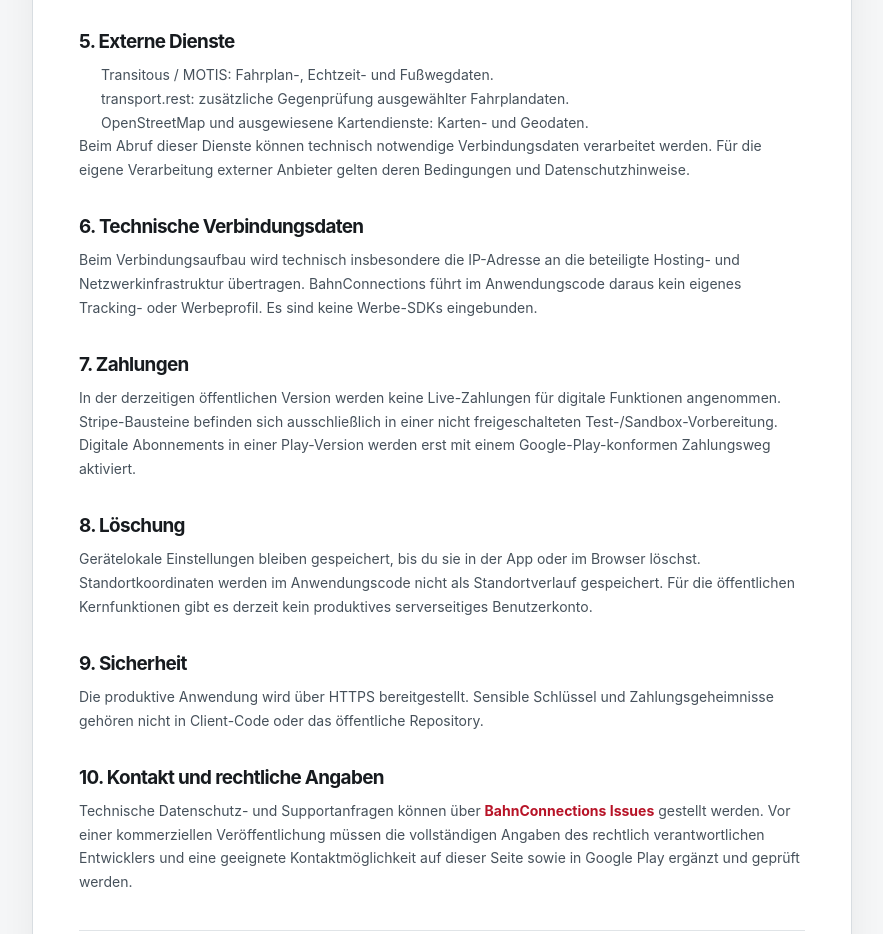
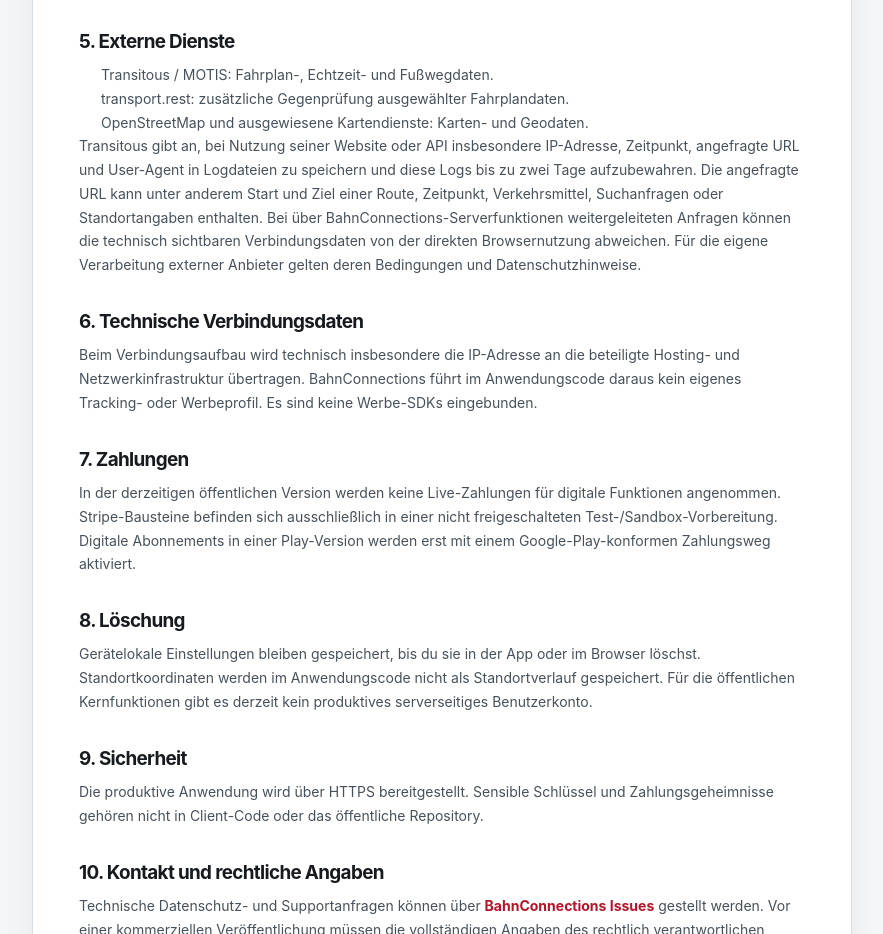
Before and after one commit to Cola968/BahnConnections, a Next.js app: page /privacy in a window 1280 px wide. Shown: the part 900-1834 px from the top of the page, without its empty margins (198-1081 px from the left). Built offline with nearby package versions, Linux system fonts and the light colour scheme.

Commit message:
Document Transitous request logging

```diff
--- a/app/privacy/page.tsx
+++ b/app/privacy/page.tsx
@@ -8,7 +8,7 @@
 <h2>2. Daten auf deinem Gerät</h2><p>Profilname, Heimatbahnhof, Favoriten, gespeicherte Pendelstrecken sowie Darstellungs- und Bedienpräferenzen werden im Browser-Speicher des Geräts abgelegt. Diese lokalen Daten werden nicht als Benutzerprofil an einen BahnConnections-Server synchronisiert. Das lokale Profil kann in den Einstellungen gelöscht werden; sämtliche lokalen Web-App-Daten lassen sich zusätzlich über die Website-/App-Daten des Browsers entfernen.</p>
 <h2>3. Fahrplan- und Verbindungsabfragen</h2><p>Für Bahnhofstafeln, Reiseplanung und Fahrtdetails übermittelt die App die für die Abfrage notwendigen Angaben, etwa Haltestellen-IDs, Start, Ziel, Zeitpunkt und gewählte Filter, an BahnConnections-Serverfunktionen. Diese fragen externe Fahrplan- und Echtzeitdienste ab. Der Anwendungscode erstellt daraus kein persönliches Reiseprofil.</p>
 <h2>4. Standort und Fußwege</h2><p>Der Gerätestandort wird nur nach ausdrücklicher Standortfreigabe verwendet. Er kann für die Kartenposition und – wenn du eine Fußwegfunktion startest – zur Berechnung des Weges zu einem Bahnhof genutzt werden. Für die Fußwegberechnung werden die benötigten Koordinaten an eine BahnConnections-Serverfunktion und von dort an Transitous/MOTIS übermittelt. Der Anwendungscode speichert diese Koordinaten nicht im Profil und legt daraus keinen Standortverlauf an. Die Standortfreigabe kann im Browser jederzeit entzogen werden.</p>
-<h2>5. Externe Dienste</h2><ul><li>Transitous / MOTIS: Fahrplan-, Echtzeit- und Fußwegdaten.</li><li>transport.rest: zusätzliche Gegenprüfung ausgewählter Fahrplandaten.</li><li>OpenStreetMap und ausgewiesene Kartendienste: Karten- und Geodaten.</li></ul><p>Beim Abruf dieser Dienste können technisch notwendige Verbindungsdaten verarbeitet werden. Für die eigene Verarbeitung externer Anbieter gelten deren Bedingungen und Datenschutzhinweise.</p>
+<h2>5. Externe Dienste</h2><ul><li>Transitous / MOTIS: Fahrplan-, Echtzeit- und Fußwegdaten.</li><li>transport.rest: zusätzliche Gegenprüfung ausgewählter Fahrplandaten.</li><li>OpenStreetMap und ausgewiesene Kartendienste: Karten- und Geodaten.</li></ul><p>Transitous gibt an, bei Nutzung seiner Website oder API insbesondere IP-Adresse, Zeitpunkt, angefragte URL und User-Agent in Logdateien zu speichern und diese Logs bis zu zwei Tage aufzubewahren. Die angefragte URL kann unter anderem Start und Ziel einer Route, Zeitpunkt, Verkehrsmittel, Suchanfragen oder Standortangaben enthalten. Bei über BahnConnections-Serverfunktionen weitergeleiteten Anfragen können die technisch sichtbaren Verbindungsdaten von der direkten Browsernutzung abweichen. Für die eigene Verarbeitung externer Anbieter gelten deren Bedingungen und Datenschutzhinweise.</p>
 <h2>6. Technische Verbindungsdaten</h2><p>Beim Verbindungsaufbau wird technisch insbesondere die IP-Adresse an die beteiligte Hosting- und Netzwerkinfrastruktur übertragen. BahnConnections führt im Anwendungscode daraus kein eigenes Tracking- oder Werbeprofil. Es sind keine Werbe-SDKs eingebunden.</p>
 <h2>7. Zahlungen</h2><p>In der derzeitigen öffentlichen Version werden keine Live-Zahlungen für digitale Funktionen angenommen. Stripe-Bausteine befinden sich ausschließlich in einer nicht freigeschalteten Test-/Sandbox-Vorbereitung. Digitale Abonnements in einer Play-Version werden erst mit einem Google-Play-konformen Zahlungsweg aktiviert.</p>
 <h2>8. Löschung</h2><p>Gerätelokale Einstellungen bleiben gespeichert, bis du sie in der App oder im Browser löschst. Standortkoordinaten werden im Anwendungscode nicht als Standortverlauf gespeichert. Für die öffentlichen Kernfunktionen gibt es derzeit kein produktives serverseitiges Benutzerkonto.</p>
```
